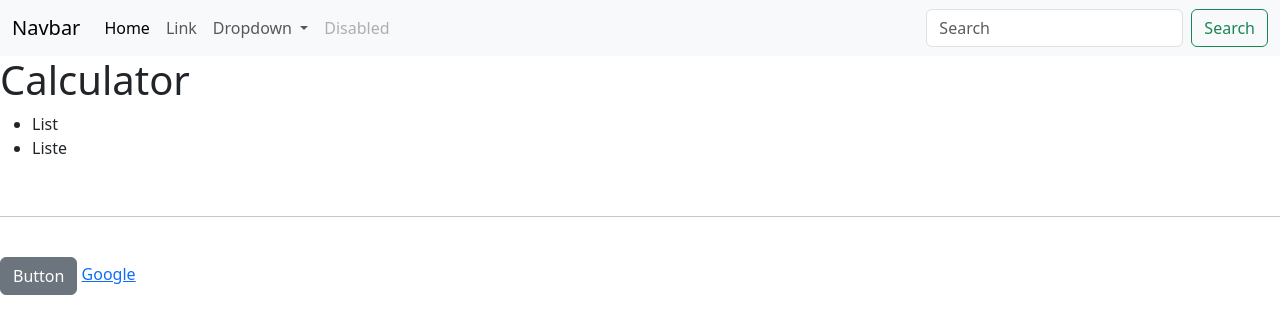
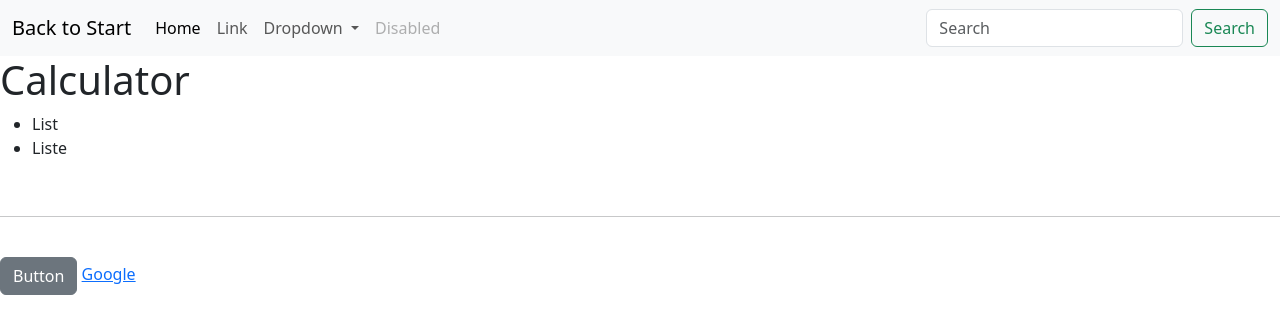
Before and after one commit to Leelando007/Calculator, a plain HTML site: page index.html in a window 1280 px wide. Drawn offline with nearby package versions, Linux system fonts and the light colour scheme.

Commit message:
Added back to start

```diff
--- a/index.html
+++ b/index.html
@@ -10,7 +10,7 @@
     <head>
         <nav class="navbar navbar-expand-lg bg-body-tertiary">
             <div class="container-fluid">
-              <a class="navbar-brand" href="#">Navbar</a>
+              <a class="navbar-brand" href="#">Back to Start</a>
               <button class="navbar-toggler" type="button" data-bs-toggle="collapse" data-bs-target="#navbarSupportedContent" aria-controls="navbarSupportedContent" aria-expanded="false" aria-label="Toggle navigation">
                 <span class="navbar-toggler-icon"></span>
               </button>
```
